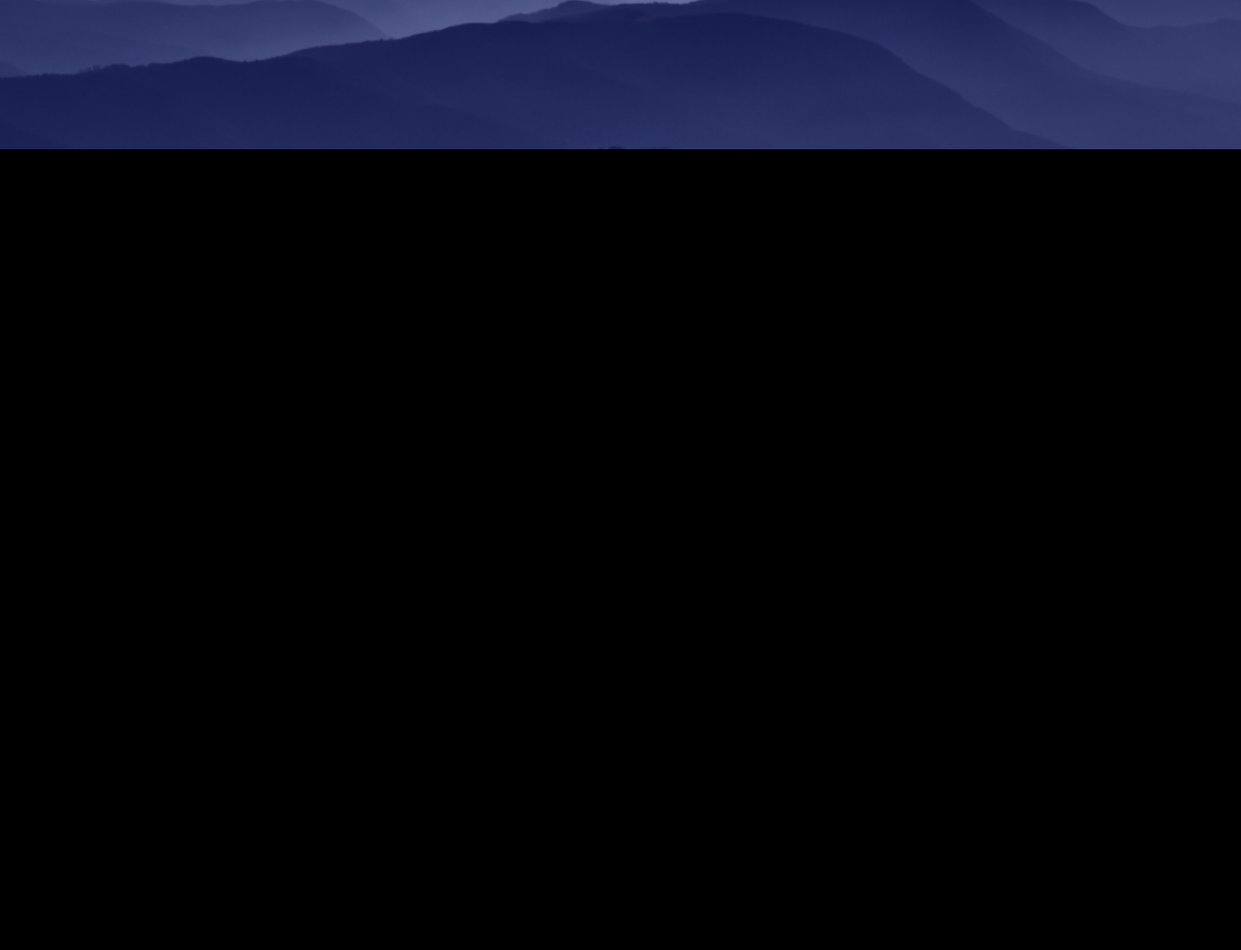
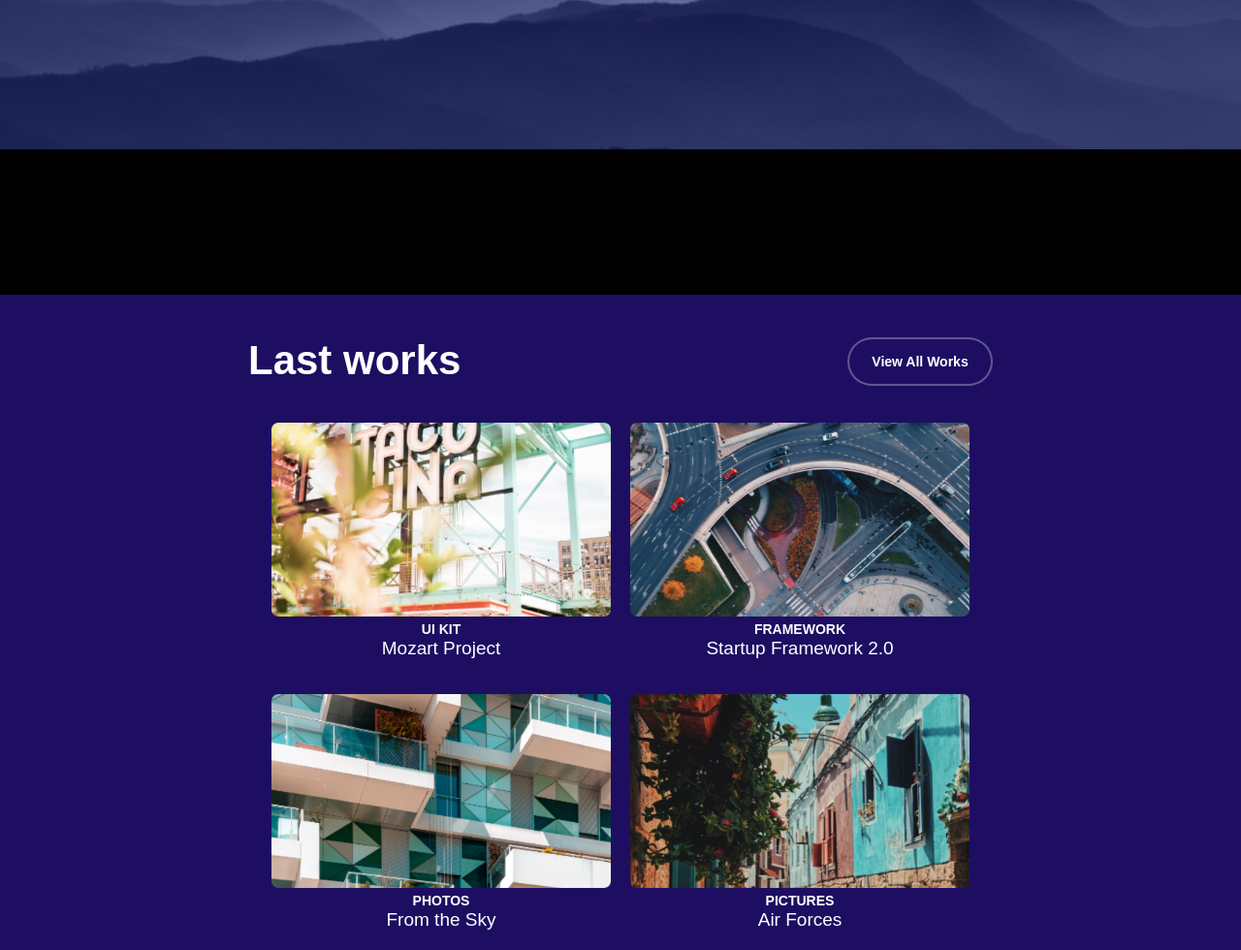
Before and after one commit to Jaber-riyan/Creative_IT, a plain HTML site: page index.html in a window 1280 px wide. Shown: the part 5022-6002 px from the top of the page at 97% size. Before the commit the page ends 5326 px from the top, so only its background shows below. Drawn offline with Linux system fonts and the light colour scheme.

Commit message:
showcase section complete

```diff
--- a/index.html
+++ b/index.html
@@ -177,15 +177,49 @@
             Easy to maintain
           </h1>
           <p>
-            Bootstrap is a widely-used, sleek, intuitive and <br>powerful front-end
-            framework for faster and <br>easier web development.
+            Bootstrap is a widely-used, sleek, intuitive and <br />powerful
+            front-end framework for faster and <br />easier web development.
           </p>
           <button><a class="a-white" href="">Get Started</a></button>
         </div>
       </section>
       <!-- call to action section end -->
 
+      <!-- showcase section start  -->
+      <section class="showcase">
+        <div class="showcase-content">
+          <div class="showcase-text-button-section">
+            <h1>Last works</h1>
+            <button><a class="a-white" href="">View All Works</a></button>
+          </div>
+          <div class="showcase-images-texts">
+            <div class="showcase-image-text">
+              <img src="./First_Try_All_Photo/Mask-4.png" alt="" /><br />
+              <span>UI kit</span>
+              <h6>Mozart Project</h6>
+            </div>
 
+            <div class="showcase-image-text">
+              <img src="./First_Try_All_Photo/Mask-2.png" alt="" /><br />
+              <span>Framework</span>
+              <h6>Startup Framework 2.0</h6>
+            </div>
+
+            <div class="showcase-image-text">
+              <img src="./First_Try_All_Photo/Mask-1.png" alt="" /><br />
+              <span>Photos</span>
+              <h6>From the Sky</h6>
+            </div>
+
+            <div class="showcase-image-text">
+              <img src="./First_Try_All_Photo/Mask.png" alt="" /><br />
+              <span>Pictures</span>
+              <h6>Air Forces</h6>
+            </div>
+          </div>
+        </div>
+      </section>
+      <!-- showcase section end  -->
     </main>
     <!-- main section end  -->
   </body>
--- a/styles/style.css
+++ b/styles/style.css
@@ -371,5 +371,71 @@ nav a:hover {
 }
 /* call to action section end */
 
+/* showcase section  */
+.showcase {
+  width: 100%;
+  height: 110vh;
+  background: #1e0e62;
+  color: white;
+  display: flex;
+  flex-direction: column;
+  justify-content: center;
+  align-items: center;
+  margin-bottom: 150px;
+}
+.showcase-content {
+  width: 60%;
+  height: 90%;
+}
+.showcase-text-button-section {
+  display: flex;
+  justify-content: space-between;
+}
+.showcase-text-button-section h1 {
+  font-size: 42px;
+  font-weight: 700;
+  margin-bottom: 40px;
+}
+.showcase-text-button-section button {
+  border: 2px solid rgba(255, 255, 255, 0.3);
+  border-radius: 100px;
+  width: 150px;
+  height: 50px;
+  background: #1e0e62;
+  color: white;
+  font-size: 14px;
+  font-weight: 600;
+}
+.showcase-text-button-section button:hover {
+  background: #352385;
+}
+.showcase-images-texts {
+  display: flex;
+  flex-wrap: wrap;
+  justify-content: center;
+  gap: 20px;
+  text-align: center;
+}
+.showcase-image-text {
+  width: 350px;
+  height: 260px;
+}
+.showcase-image-text img {
+  width: 350px;
+  height: 200px;
+}
+.showcase-image-text span {
+  font-size: 14px;
+  font-weight: 700;
+  text-transform: uppercase;
+  margin-bottom: 10px;
+}
+.showcase-image-text h6 {
+  font-size: 19px;
+  font-weight: 500;
+  margin-bottom: 10px;
+}
+/* showcase section end */
+
 
 /* main section end */
```
